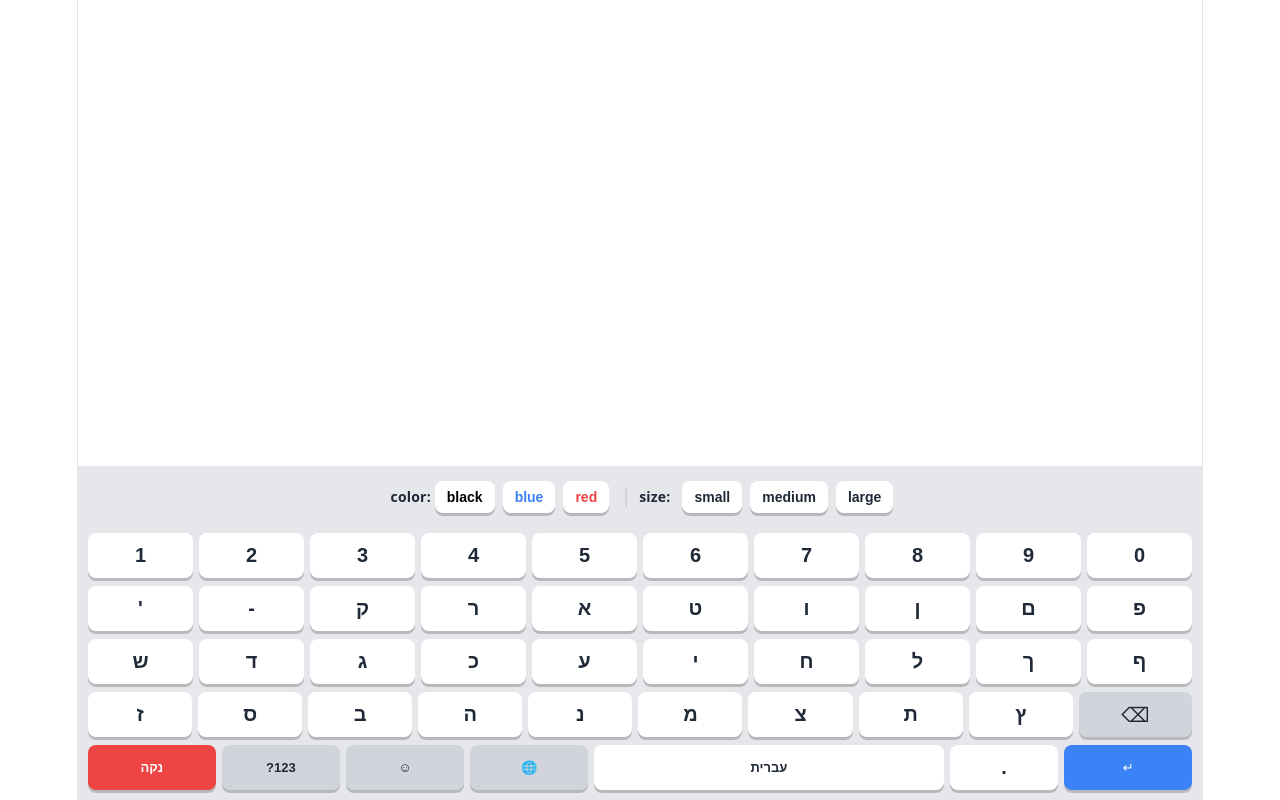
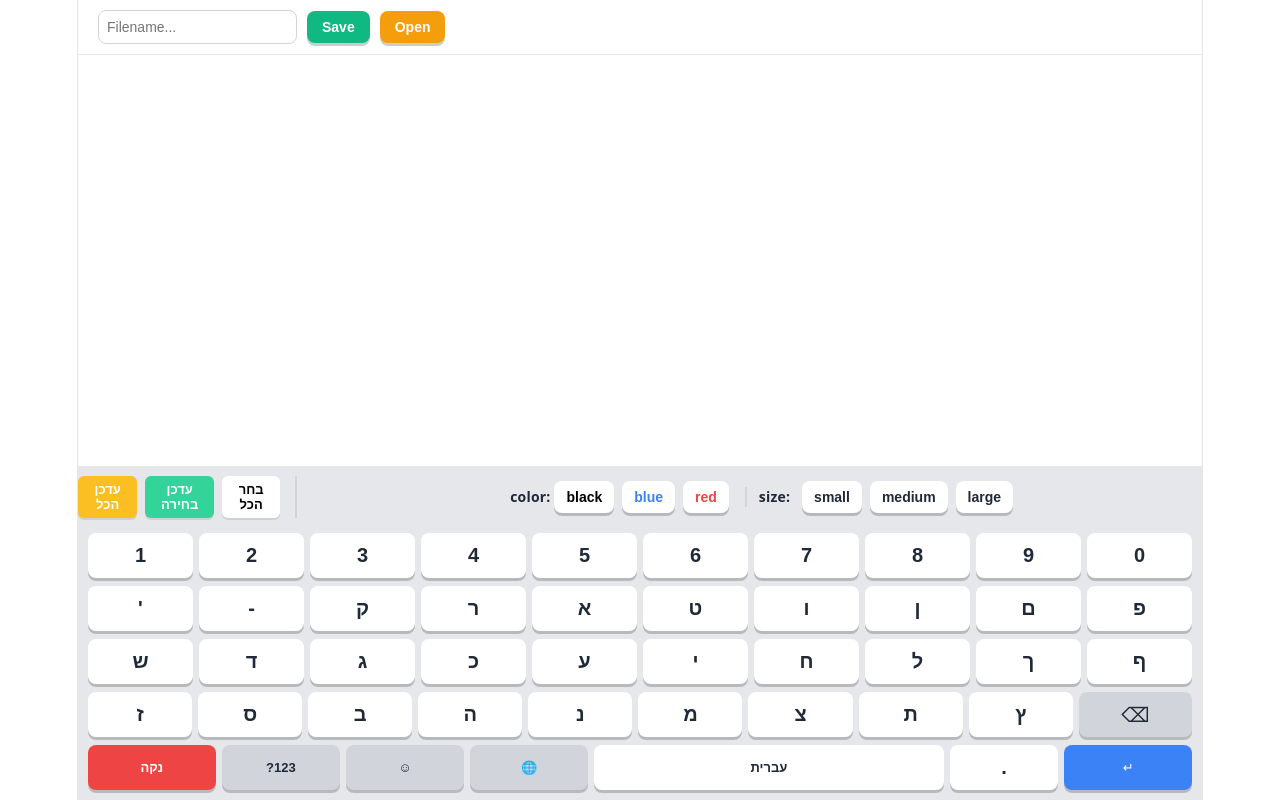
Before and after one commit to MichalZanzuri/FullStack4, a React (Vite) app: page / in a window 1280 px wide. Built offline with nearby package versions, Linux system fonts and the light colour scheme.

Commit message:
save file at local storage and paint text

```diff
--- a/src/App.css
+++ b/src/App.css
@@ -1,184 +1,157 @@
-.counter {
-  font-size: 16px;
-  padding: 5px 10px;
-  border-radius: 5px;
-  color: var(--accent);
-  background: var(--accent-bg);
-  border: 2px solid transparent;
-  transition: border-color 0.3s;
-  margin-bottom: 24px;
-
-  &:hover {
-    border-color: var(--accent-border);
-  }
-  &:focus-visible {
-    outline: 2px solid var(--accent);
-    outline-offset: 2px;
-  }
+/* App.jsx */
+.app-container {
+  display: flex;
+  flex-direction: column;
+  height: 100vh;
+  margin: 0;
+  padding: 0;
+  background-color: #f9fafb;
+  direction: rtl;
 }
 
-.hero {
-  position: relative;
-
-  .base,
-  .framework,
-  .vite {
-    inset-inline: 0;
-    margin: 0 auto;
+.top-bar {
+  padding: 10px 20px;
+  background-color: #ffffff;
+  border-bottom: 1px solid #e5e7eb;
 }
 
-  .base {
-    width: 170px;
-    position: relative;
-    z-index: 0;
+.display-area {
+  flex: 1;
+  padding: 40px;
+  background-color: #ffffff;
+  overflow-y: auto;
 }
 
-  .framework,
-  .vite {
-    position: absolute;
+.text-content {
+  white-space: pre-wrap;
+  min-height: 100%;
+  font-family: Arial, sans-serif;
+  line-height: 1.5;
 }
 
-  .framework {
-    z-index: 1;
-    top: 34px;
-    height: 28px;
-    transform: perspective(2000px) rotateZ(300deg) rotateX(44deg) rotateY(39deg)
-      scale(1.4);
+.bottom-console {
+  width: 100%;
+  background-color: #e5e7eb;
+  padding: 10px 0 0 0;
 }
 
-  .vite {
-    z-index: 0;
-    top: 107px;
-    height: 26px;
-    width: auto;
-    transform: perspective(2000px) rotateZ(300deg) rotateX(40deg) rotateY(39deg)
-      scale(0.8);
-  }
+.style-controls-wrapper {
+  display: flex;
+  justify-content: center;
+  margin-bottom: 5px;
 }
 
-#center {
+/* keyboard styles */
+.keyboard-container {
   display: flex;
   flex-direction: column;
-  gap: 25px;
-  place-content: center;
-  place-items: center;
-  flex-grow: 1;
-
-  @media (max-width: 1024px) {
-    padding: 32px 20px 24px;
-    gap: 18px;
-  }
+  background-color: #e5e7eb;
+  padding: 10px;
+  width: 100%;
+  box-sizing: border-box;
+  gap: 8px;
+  direction: ltr;
 }
 
-#next-steps {
+.keyboard-row {
   display: flex;
-  border-top: 1px solid var(--border);
-  text-align: left;
-
-  & > div {
-    flex: 1 1 0;
-    padding: 32px;
-    @media (max-width: 1024px) {
-      padding: 24px 20px;
-    }
+  gap: 6px;
+  justify-content: center;
+  width: 100%;
 }
 
-  .icon {
-    margin-bottom: 16px;
-    width: 22px;
-    height: 22px;
+/* button styles */
+.keyboard-key {
+  height: 45px;
+  border: none;
+  border-radius: 8px;
+  cursor: pointer;
+  display: flex;
+  justify-content: center;
+  align-items: center;
+  font-weight: bold;
+  transition: all 0.05s;
+  box-shadow: 0 3px 0px rgba(0,0,0,0.2);
 }
 
-  @media (max-width: 1024px) {
-    flex-direction: column;
-    text-align: center;
-  }
+/* effect when button is pressed */
+.keyboard-key:active {
+  transform: translateY(2px);
+  box-shadow: none;
 }
 
-#docs {
-  border-right: 1px solid var(--border);
-
-  @media (max-width: 1024px) {
-    border-right: none;
-    border-bottom: 1px solid var(--border);
-  }
+/* FileMenu */
+.file-menu-container {
+  display: flex;
+  align-items: center;
+  gap: 10px;
+  direction: ltr;
 }
 
-#next-steps ul {
-  list-style: none;
-  padding: 0;
+.file-menu-input {
+  padding: 8px;
+  border-radius: 8px;
+  border: 1px solid #d1d5db;
+  font-size: 14px;
+  outline: none;
+}
+
+.file-menu-button {
+  padding: 8px 15px;
+  font-size: 14px;
+  font-weight: bold;
+  border: none;
+  border-radius: 8px;
+  cursor: pointer;
+  box-shadow: 0 3px 0px rgba(0,0,0,0.2);
+  transition: all 0.05s;
+  color: white;
+}
+
+/* effect when button is pressed */
+.file-menu-button:active {
+  transform: translateY(2px);
+  box-shadow: none;
+}
+
+/* save and open buttons */
+.btn-save {
+  background-color: #10b981;
+}
+
+.btn-open {
+  background-color: #f59e0b;
+}
+
+/* עיצוב לתו נבחר */
+.char-selected {
+  background-color: #fef08a;
+  border-bottom: 2px solid #eab308;
+  border-radius: 2px;
+}
+
+/* סרגל כפתורי פעולה */
+.edit-actions {
   display: flex;
   gap: 8px;
-  margin: 32px 0 0;
-
-  .logo {
-    height: 18px;
+  margin-right: 20px;
+  border-right: 2px solid #d1d5db;
+  padding-right: 15px;
 }
 
-  a {
-    color: var(--text-h);
-    font-size: 16px;
+.action-btn {
+  padding: 6px 12px;
+  font-size: 13px;
+  font-weight: bold;
+  border: none;
   border-radius: 6px;
-    background: var(--social-bg);
-    display: flex;
-    padding: 6px 12px;
-    align-items: center;
-    gap: 8px;
-    text-decoration: none;
-    transition: box-shadow 0.3s;
-
-    &:hover {
-      box-shadow: var(--shadow);
-    }
-    .button-icon {
-      height: 18px;
-      width: 18px;
-    }
+  cursor: pointer;
+  background-color: #ffffff;
+  box-shadow: 0 2px 0px rgba(0,0,0,0.1);
+  transition: all 0.1s;
 }
 
-  @media (max-width: 1024px) {
-    margin-top: 20px;
-    flex-wrap: wrap;
-    justify-content: center;
+.action-btn:active { transform: translateY(1px); box-shadow: none; }
 
-    li {
-      flex: 1 1 calc(50% - 8px);
-    }
-
-    a {
-      width: 100%;
-      justify-content: center;
-      box-sizing: border-box;
-    }
-  }
-}
-
-#spacer {
-  height: 88px;
-  border-top: 1px solid var(--border);
-  @media (max-width: 1024px) {
-    height: 48px;
-  }
-}
-
-.ticks {
-  position: relative;
-  width: 100%;
-
-  &::before,
-  &::after {
-    content: '';
-    position: absolute;
-    top: -4.5px;
-    border: 5px solid transparent;
-  }
-
-  &::before {
-    left: 0;
-    border-left-color: var(--border);
-  }
-  &::after {
-    right: 0;
-    border-right-color: var(--border);
-  }
-}
+.btn-apply-sel { background-color: #34d399; color: white; } /* ירוק */
+.btn-apply-all { background-color: #fbbf24; color: white; } /* צהוב-כתום */
--- a/src/App.jsx
+++ b/src/App.jsx
@@ -1,64 +1,114 @@
 import { useState } from 'react';
 import Keyboard from './components/Keyboard';
 import StyleControls from './components/StyleControls';
+import FileMenu from './components/FileMenu';
 import './App.css';
 
 function App() {
-  const [text, setText] = useState("");
+  // הטקסט הוא עכשיו מערך של אובייקטים: { char, color, size, selected }
+  const [textArray, setTextArray] = useState([]);
   const [language, setLanguage] = useState("he");
   const [textColor, setTextColor] = useState("#1f2937");
   const [textSize, setTextSize] = useState("24px");
+  const [fileName, setFileName] = useState("");
 
+  // הוספת תו חדש (לפי העיצוב הנוכחי בסרגל)
   const handleKeyPress = (char) => {
-    setText(prevText => prevText + char);
+    const newChar = {
+      char: char,
+      color: textColor,
+      size: textSize,
+      selected: false
+    };
+    setTextArray(prev => [...prev, newChar]);
   };
 
-  const handleDeleteChar = () => {
-    setText(prevText => prevText.slice(0, -1));
+  // מחיקת תו אחרון
+  const handleDeleteChar = () => setTextArray(prev => prev.slice(0, -1));
+
+  // ניקוי כל המסך
+  const handleClearAll = () => setTextArray([]);
+
+  // בחירה/ביטול בחירה של תו ספציפי בלחיצה עליו
+  const toggleSelectChar = (index) => {
+    setTextArray(prev => prev.map((item, i) =>
+      i === index ? { ...item, selected: !item.selected } : item
+    ));
   };
 
-  const handleClearAll = () => {
-    setText("");
+  // בחירת כל הטקסט
+  const selectAll = () => {
+    setTextArray(prev => prev.map(item => ({ ...item, selected: true })));
+  };
+
+  // החלת העיצוב הנוכחי רק על מה שנבחר
+  const applyToSelected = () => {
+    setTextArray(prev => prev.map(item =>
+      item.selected ? { ...item, color: textColor, size: textSize, selected: false } : item
+    ));
+  };
+
+  // החלת העיצוב הנוכחי על כל הטקסט הקיים
+  const applyToAll = () => {
+    setTextArray(prev => prev.map(item => ({
+      ...item, color: textColor, size: textSize, selected: false
+    })));
+  };
+
+  // שמירה ופתיחה (משתמשים ב-JSON כי זה מערך אובייקטים)
+  const handleSave = () => {
+    if (!fileName) return alert("נא להזין שם קובץ!");
+    localStorage.setItem(fileName, JSON.stringify(textArray));
+    alert(`הקובץ ${fileName} נשמר!`);
+  };
+
+  const handleOpen = () => {
+    const saved = localStorage.getItem(fileName);
+    if (saved) {
+      setTextArray(JSON.parse(saved));
+    } else alert("קובץ לא נמצא");
   };
 
   return (
-    <div style={{ display: 'flex', flexDirection: 'column', height: '100vh', margin: 0, padding: 0, backgroundColor: '#f9fafb', direction: 'rtl' }}>
+    <div className="app-container">
+      <div className="top-bar">
+        <FileMenu fileName={fileName} onFileNameChange={setFileName} onSave={handleSave} onOpen={handleOpen} />
+      </div>
 
-      {/* אזור התצוגה (תופס את כל המקום הפנוי למעלה) */}
-      <div style={{ flex: 1, padding: '40px', backgroundColor: '#ffffff', overflowY: 'auto' }}>
-        <div style={{
-          color: textColor,
-          fontSize: textSize,
-          whiteSpace: 'pre-wrap',
-          minHeight: '100%',
-          fontFamily: 'Arial, sans-serif',
-          lineHeight: '1.5'
-        }}>
-          {text}
+      <div className="display-area">
+        <div className="text-content">
+          {textArray.map((item, index) => (
+            <span
+              key={index}
+              onClick={() => toggleSelectChar(index)}
+              className={item.selected ? "char-selected" : ""}
+              style={{ color: item.color, fontSize: item.size, cursor: 'pointer' }}
+            >
+              {item.char}
+            </span>
+          ))}
         </div>
       </div>
 
-      {/* קונסולת השליטה התחתונה (עיצוב + מקלדת מאוחדים) */}
-      <div style={{ width: '100%', backgroundColor: '#e5e7eb', padding: '10px 0 0 0' }}>
+      <div className="bottom-console">
+        <div className="style-controls-wrapper">
+          <StyleControls onColorChange={setTextColor} onSizeChange={setTextSize} />
 
-        {/* שורת העיצוב יושבת ממש על המקלדת */}
-        <div style={{ display: 'flex', justifyContent: 'center', marginBottom: '5px' }}>
-          <StyleControls
-            onColorChange={(color) => setTextColor(color)}
-            onSizeChange={(size) => setTextSize(size)}
-          />
+          <div className="edit-actions">
+            <button className="action-btn" onClick={selectAll}>בחר הכל</button>
+            <button className="action-btn btn-apply-sel" onClick={applyToSelected}>עדכן בחירה</button>
+            <button className="action-btn btn-apply-all" onClick={applyToAll}>עדכן הכל</button>
+          </div>
         </div>
 
-        {/* המקלדת */}
         <Keyboard
           onKeyPress={handleKeyPress}
           onDelete={handleDeleteChar}
-          onClear={handleClearAll} // מעבירים את הפונקציה למקלדת
+          onClear={handleClearAll}
           language={language}
           onChangeLanguage={setLanguage}
         />
       </div>
-
     </div>
   );
 }
--- /dev/null
+++ b/src/components/FileMenu.jsx
@@ -0,0 +1,26 @@
+import React from 'react';
+
+function FileMenu(props) {
+  return (
+    <div className="file-menu-container">
+      <input
+        type="text"
+        placeholder="Filename..."
+        value={props.fileName}
+        onChange={(e) => props.onFileNameChange(e.target.value)}
+        className="file-menu-input"
+      />
+
+      {/* שימי לב איך הוספנו 2 קלאסים שונים לכל כפתור: אחד לעיצוב הכללי ואחד לצבע */}
+      <button className="file-menu-button btn-save" onClick={props.onSave}>
+        Save
+      </button>
+
+      <button className="file-menu-button btn-open" onClick={props.onOpen}>
+        Open
+      </button>
+    </div>
+  );
+}
+
+export default FileMenu;
```
Also changed, not shown: src/components/Keyboard.jsx (+17 -56 lines). Lines whose indentation alone changed are shown as unchanged.
